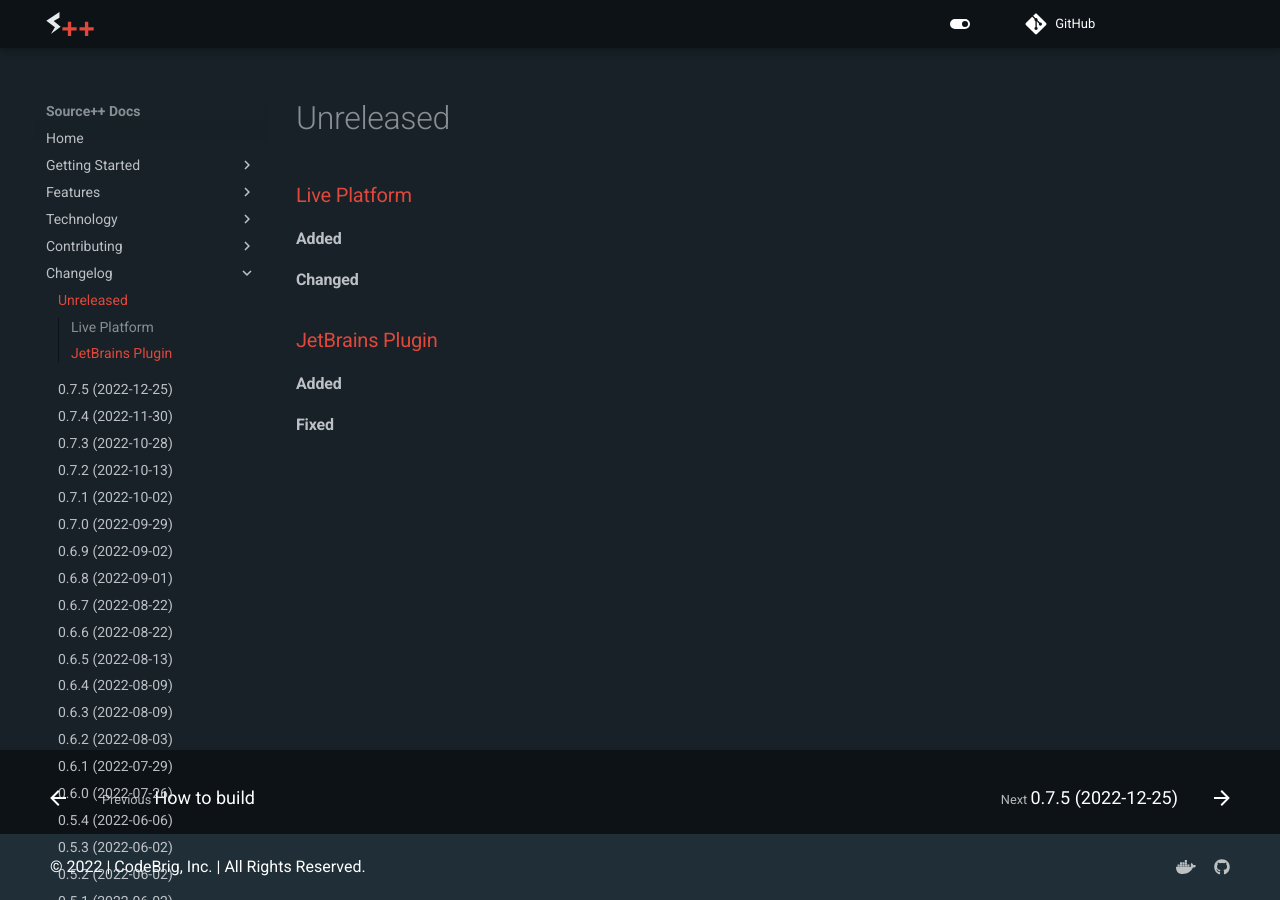
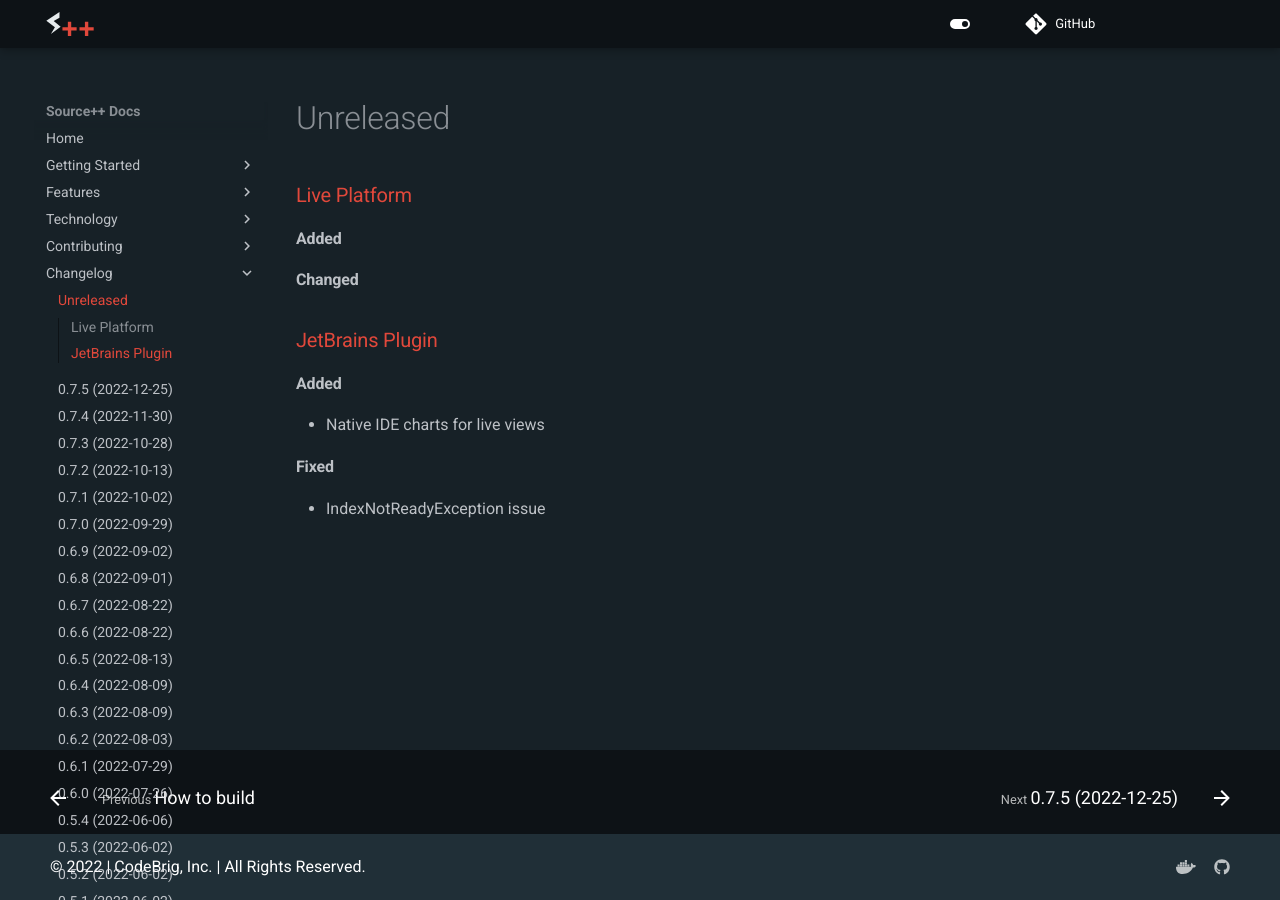
Before and after one commit to sourceplusplus/documentation, an MkDocs documentation site: the page built from docs/changelog/README.md, in a window 1280 px wide. Built offline with MkDocs 1.6.1 and Material for MkDocs 9.7.7, drawn with Linux system fonts in a browser that asks for light colours; comment, search, counter and statistics services are not loaded; the version menu is left out.

Commit message:
docs: changelog

```diff
--- a/docs/changelog/README.md
+++ b/docs/changelog/README.md
@@ -9,5 +9,7 @@
 ### [JetBrains Plugin](https://github.com/sourceplusplus/interface-jetbrains)
 
 #### Added
+- Native IDE charts for live views
 
 #### Fixed
+- IndexNotReadyException issue
```
